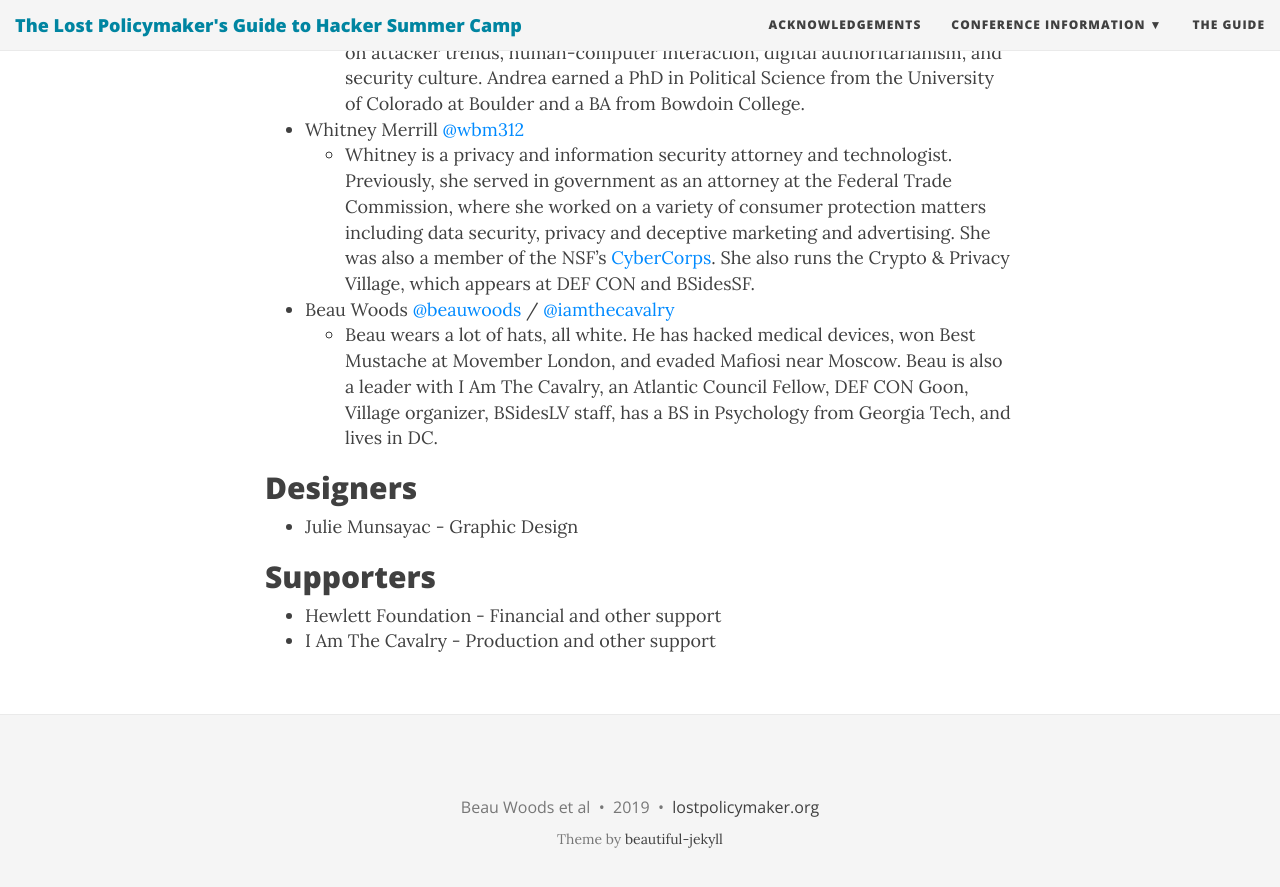
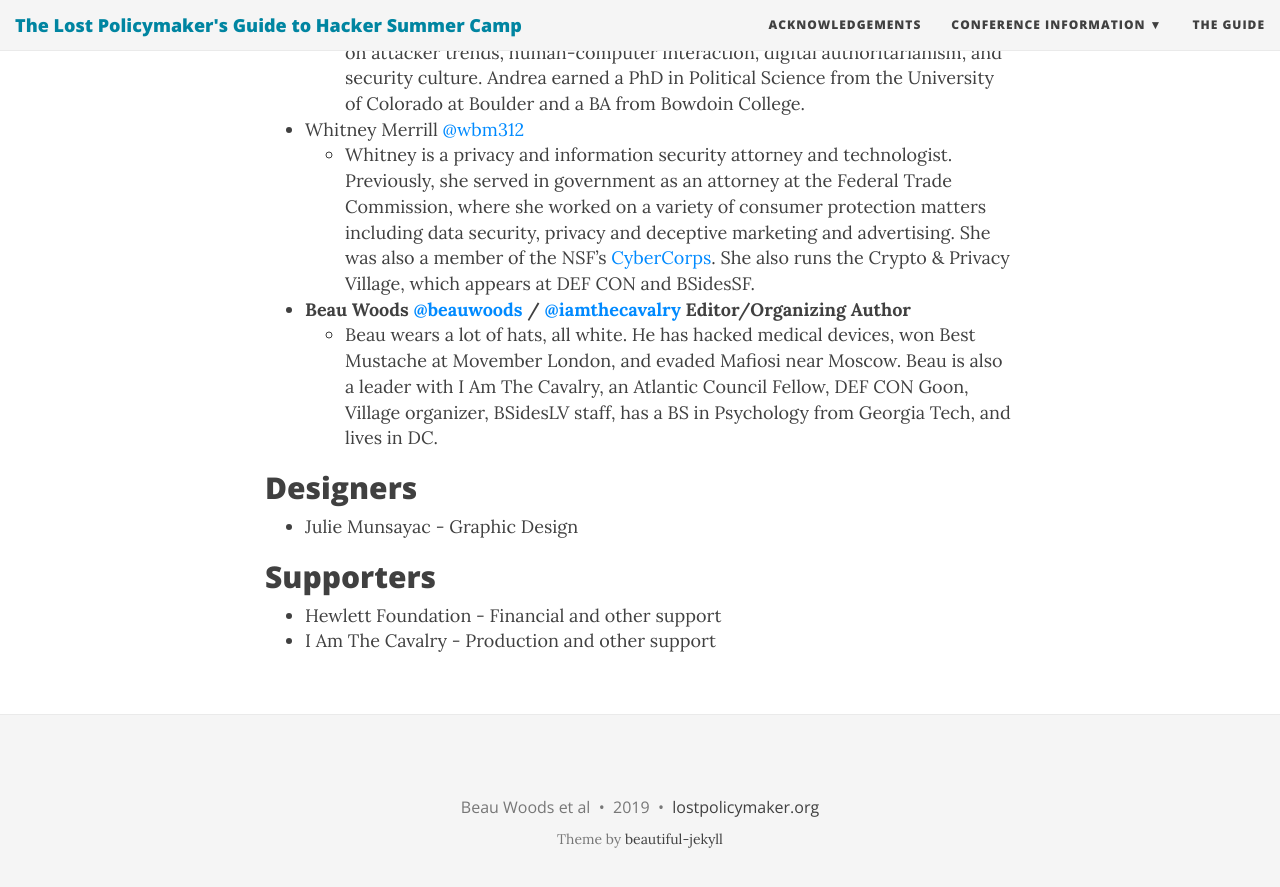
Before and after one commit to lostpolicymaker/lostpolicymaker.github.io, a Jekyll site: the page built from acknowledgements.md, in a window 1280 px wide and 900 px high, scrolled down 1364 px. Shown: the top 887 px of the window. Built offline with Jekyll 4.4.1, drawn with Linux system fonts in a browser that asks for light colours; nearby versions of some CDN libraries.

Commit message:
Update acknowledgements.md

```diff
--- a/acknowledgements.md
+++ b/acknowledgements.md
@@ -29,7 +29,7 @@ Never doubt that a small group of thoughtful, committed citizens can change the
 * Whitney Merrill [@wbm312](https://twitter.com/wbm312)
   * Whitney is a privacy and information security attorney and technologist. Previously, she served in government as an attorney at the Federal Trade Commission, where she worked on a variety of consumer protection matters including data security, privacy and deceptive marketing and advertising. She was also a member of the NSF’s [CyberCorps](https://www.sfs.opm.gov/). She also runs the Crypto & Privacy Village, which appears at DEF CON and BSidesSF.
 
-* Beau Woods [@beauwoods](https://twitter.com/beauwoods) / [@iamthecavalry](https://twitter.com/iamthecavalry)
+* **Beau Woods [@beauwoods](https://twitter.com/beauwoods) / [@iamthecavalry](https://twitter.com/iamthecavalry) Editor/Organizing Author**
   * Beau wears a lot of hats, all white. He has hacked medical devices, won Best Mustache at Movember London, and evaded Mafiosi near Moscow. Beau is also a leader with I Am The Cavalry, an Atlantic Council Fellow, DEF CON Goon, Village organizer, BSidesLV staff, has a BS in Psychology from Georgia Tech, and lives in DC.
 
 ## Designers
```
